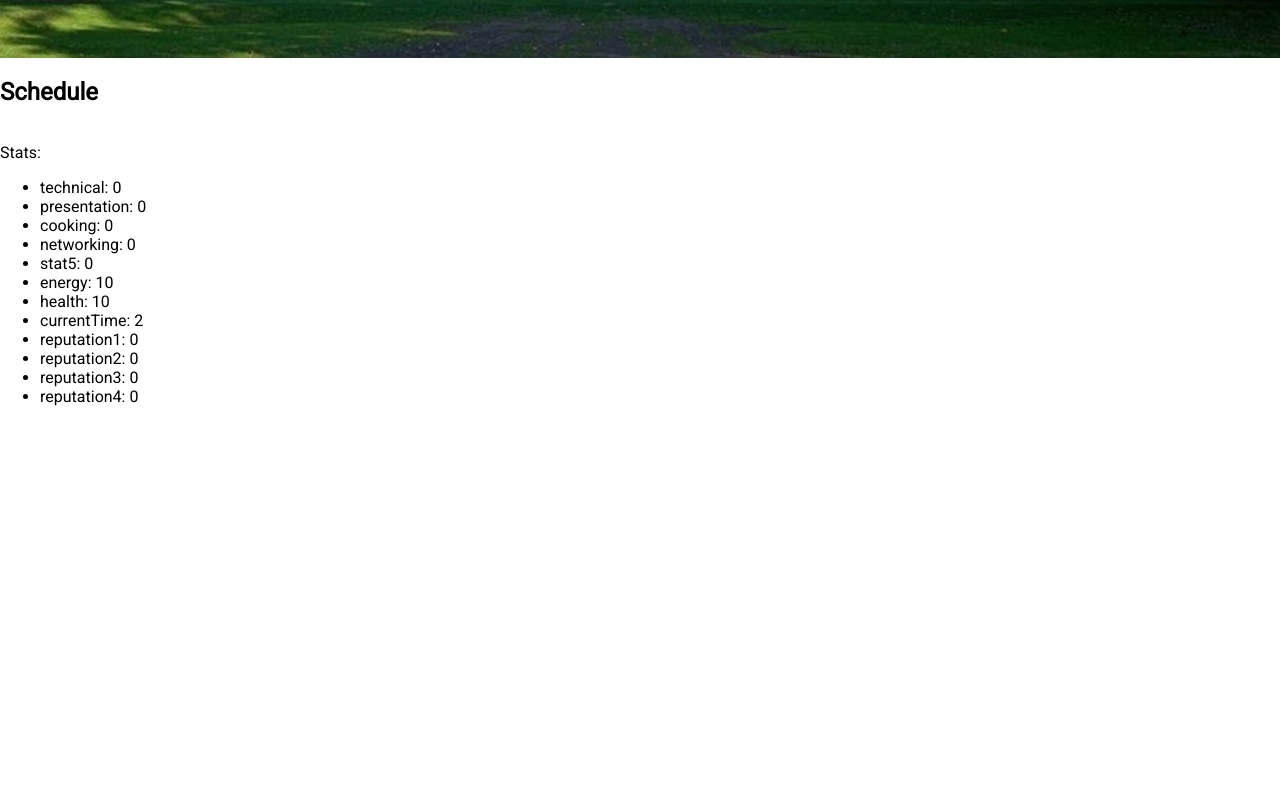
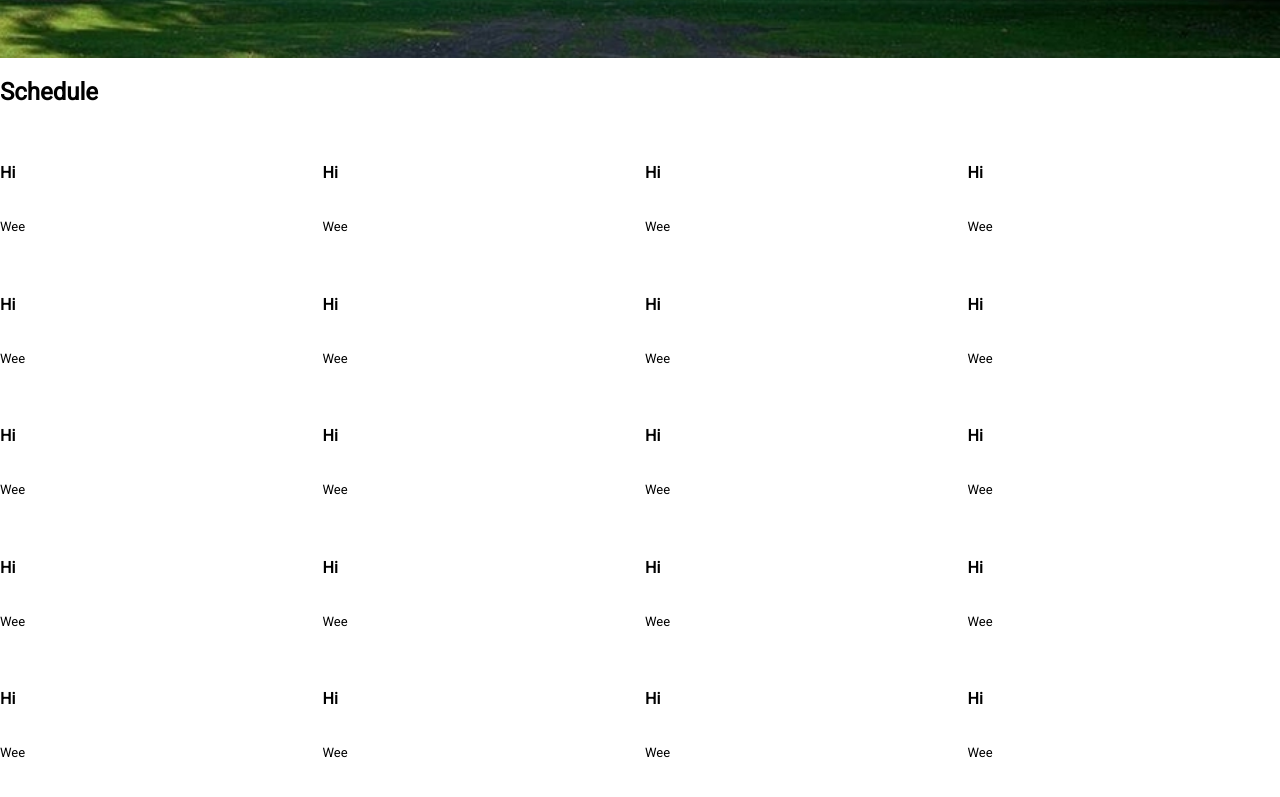
Before and after one commit to Hu-Tree/generals-dating, a React app: page / in a window 1280 px wide. Shown: the part 803-1600 px from the top of the page. Before the commit the page ends 1225 px from the top, so only its background shows below. Built offline with nearby package versions, Linux system fonts and the light colour scheme; no server answers; the HTML template or start-up script is replaced by a standard one.

Commit message:
grid styling for scheduleScreen

```diff
--- a/client/src/components/modules/Scheduling/ScheduleScreen.css
+++ b/client/src/components/modules/Scheduling/ScheduleScreen.css
@@ -1,3 +1,10 @@
+.gridWrapper {
+    display: grid;
+    grid-template-columns: repeat(4, 1fr);
+    gap: 10px;
+    grid-auto-rows: minmax(100px, auto);
+}
+
 .card {
     border-radius: 2vmin;
     border-color: black;
--- a/client/src/components/modules/Scheduling/ScheduleScreen.js
+++ b/client/src/components/modules/Scheduling/ScheduleScreen.js
@@ -34,12 +34,12 @@ const ScheduleScreen = ({ stats, EVENTS }) => {
     <>
       <div>
         <h2>Schedule</h2>
-        <div className="grid">
+        <div className="gridWrapper">
           {activeScheduleList.map((eventID, index) => {
             return (
               <div className="card">
-                <h6></h6>
-                <p></p>
+                <h6>Hi</h6>
+                <p>Wee</p>
               </div>
             );
           })}
```
